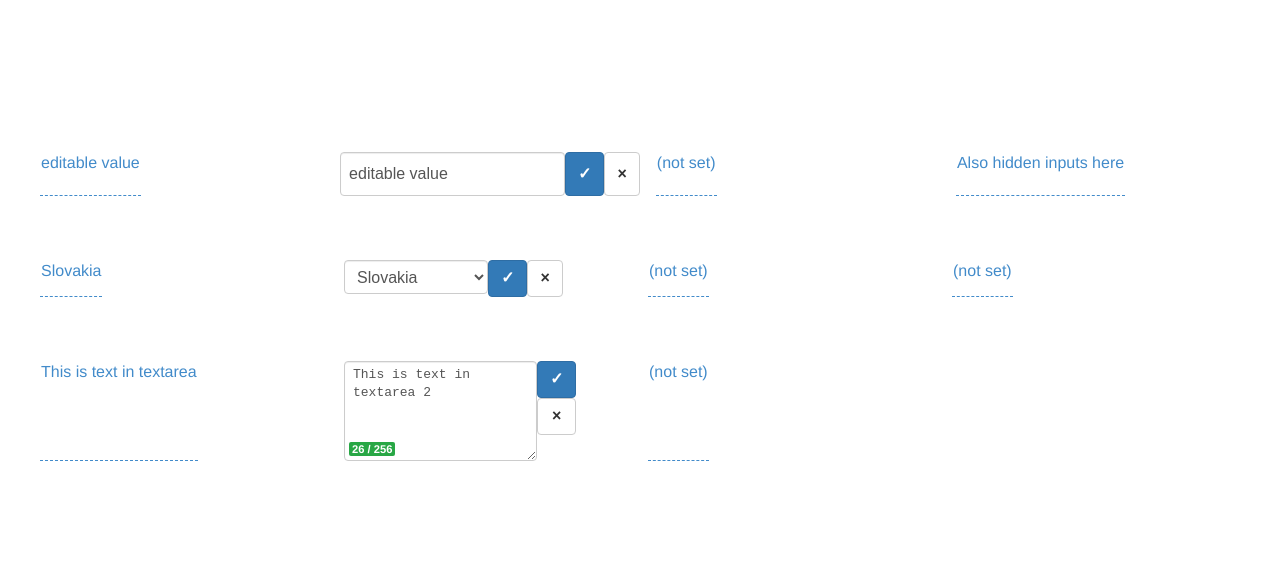
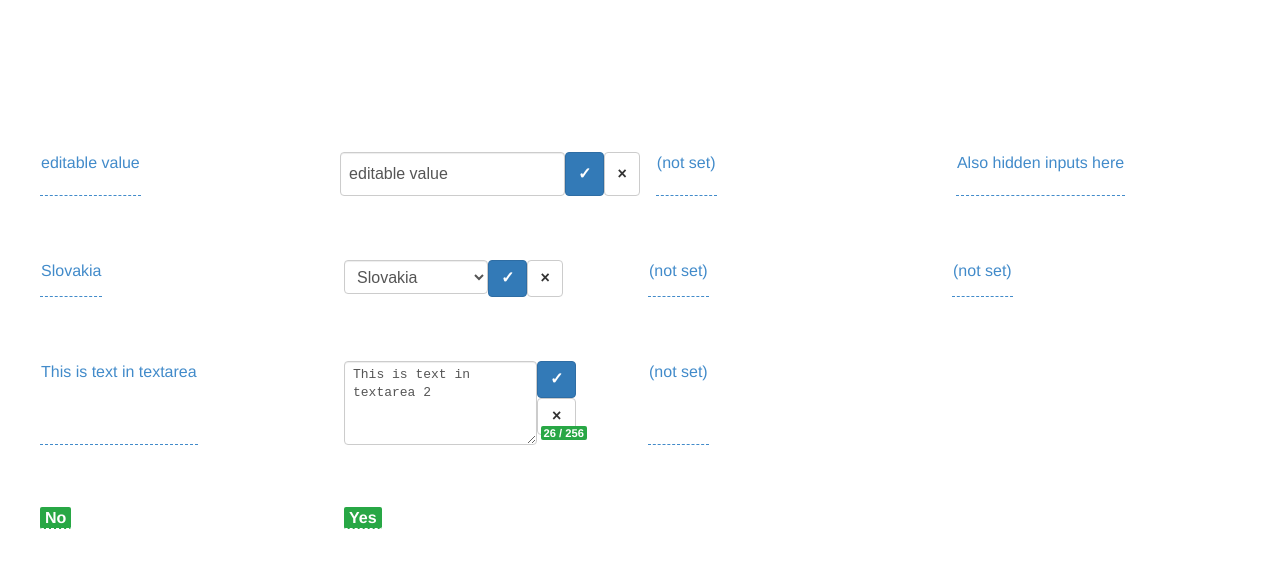
Before and after one commit to Matej-ch/editable-form-elements, a Vue app: page / in a window 1280 px wide. Shown: the top 568 px of the page. Built offline with nearby package versions, Linux system fonts and the light colour scheme.

Commit message:
close #92 added checkbox input and input type

```diff
--- a/src/App.vue
+++ b/src/App.vue
@@ -1,10 +1,11 @@
 <template>
     <div id="app">
 
-        <div style="display: grid;gap: 1rem;grid-template-columns: repeat(4,1fr);margin: 2rem 2rem;width: 100%">
+        <div class="grid">
             <editable-input
                 value="editable value"
                 input-name="price"
+                type="checkbox"
             />
 
             <editable-input
@@ -27,7 +28,7 @@
             </editable-input>
         </div>
 
-        <div style="display: grid;gap: 1rem;grid-template-columns: repeat(4,1fr);margin: 2rem  2rem;width: 100%">
+        <div class="grid">
             <editable-select
                 value="SK"
                 :default-show-input=false
@@ -61,7 +62,7 @@
 
         </div>
 
-        <div style="display: grid;gap: 1rem;grid-template-columns: repeat(4,1fr);margin: 2rem  2rem;width: 100%">
+        <div class="grid">
             <editable-textarea value="This is text in textarea" input-name="text-input"/>
 
             <editable-textarea value="This is text in textarea 2"
@@ -71,6 +72,18 @@
             />
 
             <editable-textarea value="" input-name="text-input"/>
+        </div>
+
+        <div class="grid">
+            <editable-checkbox :value=false>
+                <template #inputs>
+                    <input type="hidden" value="hello">
+                </template>
+            </editable-checkbox>
+
+            <editable-checkbox :value=true :default-show-input=false>
+            </editable-checkbox>
+
         </div>
 
     </div>
@@ -88,12 +101,19 @@
     flex-flow: wrap;
 }
 
-.w-full {
-    width: 100%;
-    padding: 30px;
-    margin: 15px;
+.grid {
+    display: grid;
+    gap: 1rem;
+    grid-template-columns: repeat(4, 1fr);
+    margin: 2rem 2rem;
+    width: 100%
 }
+
 </style>
 <script>
+import EditableCheckbox from "./components/EditableCheckbox.vue";
 
+export default {
+    components: {EditableCheckbox}
+}
 </script>
--- a/src/components/EditableCheckbox.vue
+++ b/src/components/EditableCheckbox.vue
@@ -1,3 +1,107 @@
-<template></template>
+<template>
+    <div class="editable-input-wrapper">
+        <div
+            v-show="!state.active"
+            class="editable"
+            @click="showInput">
+            <span>
+                {{state.editableValue}}
+            </span>
+        </div>
 
-<script setup></script>
+        <div v-show="state.active">
+            <input
+                ref="editableInput"
+                v-model="state.editableValue"
+                type="checkbox"
+                class="form-control"
+                @keyup.enter="submit">
+        </div>
+    </div>
+</template>
+
+<script setup>
+import {onMounted, reactive, ref} from "vue";
+
+const emit = defineEmits(['posted', 'deactivated'])
+
+const props = defineProps({
+    value: {type: Boolean, default: false},
+    options: {type: Object, default: {1: 'Yes', 0: 'No'}},
+    inputName: {type: String, default: 'editable-input'},
+    defaultShowInput: {type: Boolean, default: false},
+});
+
+const selectDropdown = ref(null)
+const inputs = ref(null)
+
+const state = reactive({
+    editableValue: props.value,
+    active: false,
+    selectText: null,
+});
+
+onMounted(() => {
+    if (props.defaultShowInput) {
+        state.active = true;
+    }
+
+    state.editableValue = props.options[+props.value];
+})
+
+function valueFromSelect() {
+    let optionsCollection = Array.from(selectDropdown.value.options);
+    let selectedOption = optionsCollection.find(option => {
+        return option.value === props.value;
+    });
+    state.editableValue = selectedOption.text;
+}
+
+function getSelectText() {
+    state.selectText = selectDropdown.value.options[selectDropdown.value.selectedIndex].text;
+}
+
+function deactivate() {
+    state.active = false;
+    valueFromSelect();
+    emit('deactivated');
+}
+
+function submit() {
+    const form = new FormData();
+    form.append(props.inputName, state.editableValue);
+
+    const inputEls = inputs.value.querySelectorAll('input');
+    if (inputEls) {
+        inputEls.forEach(input => {
+            form.append(input.name, input.value);
+        })
+    }
+
+    emit('posted', form)
+    state.editableValue = props.options[selectDropdown.value.value];
+    state.active = false;
+}
+
+function showInput() {
+    state.active = true;
+
+    state.editableValue = props.value;
+}
+</script>
+
+<style scoped>
+.editable span {
+    margin: 0;
+    text-decoration: none;
+    cursor: pointer;
+    border-bottom: 1px dashed;
+
+    color: white;
+    padding: 2px 5px;
+    font-weight: bold;
+    border-radius: 2px;
+    background-color: #28a745;
+}
+
+</style>
--- a/src/components/EditableInput.vue
+++ b/src/components/EditableInput.vue
@@ -7,12 +7,11 @@
             {{state.editableValue || emptyValue}}
         </div>
 
-        <div>
+        <div v-show="state.active">
             <input
-                v-show="state.active"
                 ref="editableInput"
                 v-model="state.editableValue"
-                type="text"
+                :type="type"
                 class="form-control"
                 @keyup.enter="submit">
         </div>
@@ -46,6 +45,7 @@ const emit = defineEmits(['posted', 'deactivated'])
 
 const props = defineProps({
     value: {type: String, default: ''},
+    type: {type: String, default: 'text'},
     inputName: {type: String, default: 'editable-input'},
     emptyValue: {type: String, default: '(not set)'},
     defaultShowInput: {type: Boolean, default: false}
--- a/src/components/EditableSelect.vue
+++ b/src/components/EditableSelect.vue
@@ -7,9 +7,8 @@
             {{state.editableValue || emptyValue}}
         </div>
 
-        <div>
+        <div v-show="state.active">
             <select
-                v-show="state.active"
                 ref="selectDropdown"
                 v-model="state.editableValue"
                 class="form-control"
--- a/src/components/EditableTextarea.vue
+++ b/src/components/EditableTextarea.vue
@@ -117,7 +117,7 @@ function submit() {
 
 .form-control {
     display: block;
-    padding: 4px 8px 20px 8px;
+    padding: 4px 8px;
     font-size: 1em;
     line-height: 1.42857143;
     color: #555;
@@ -178,6 +178,7 @@ function submit() {
 .length-span {
     position: absolute;
     bottom: 0;
+    right: -50px;
     margin-left: 5px;
     margin-bottom: 5px;
     font-size: 0.7rem;
```
